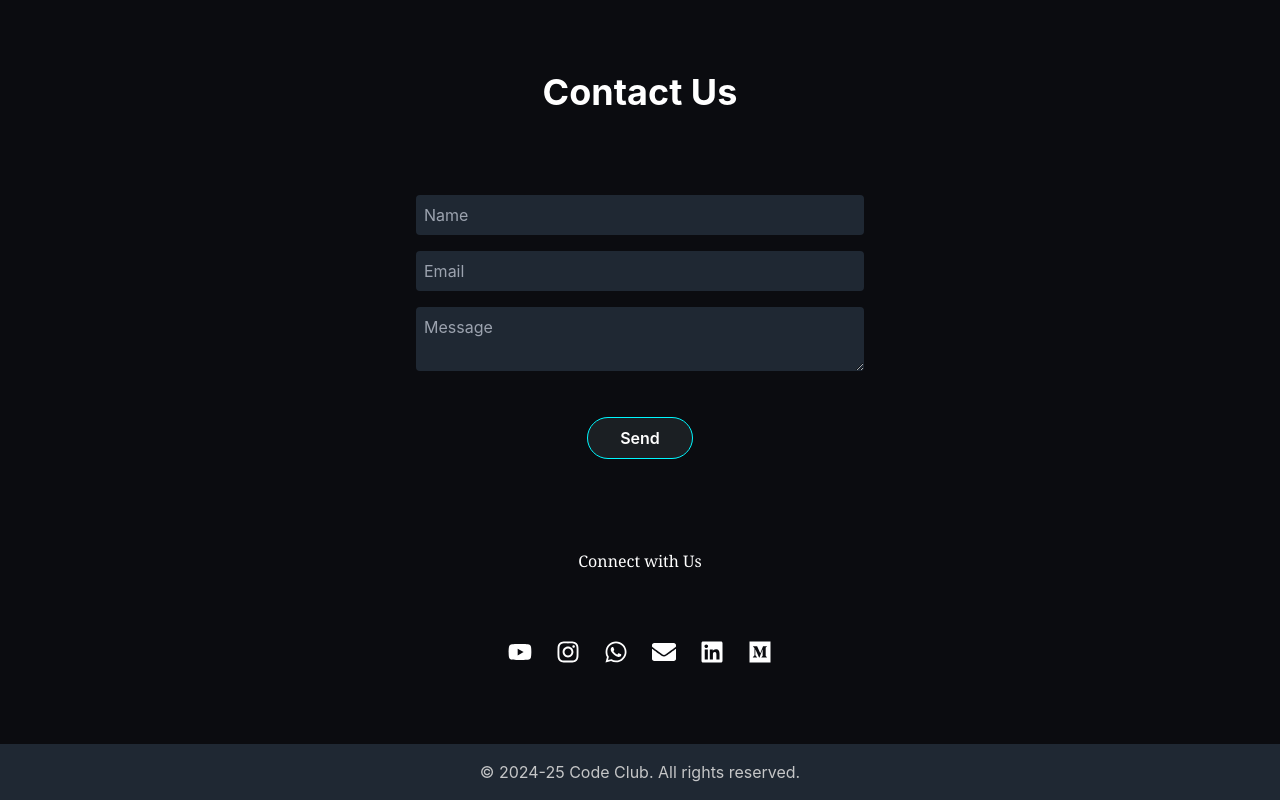
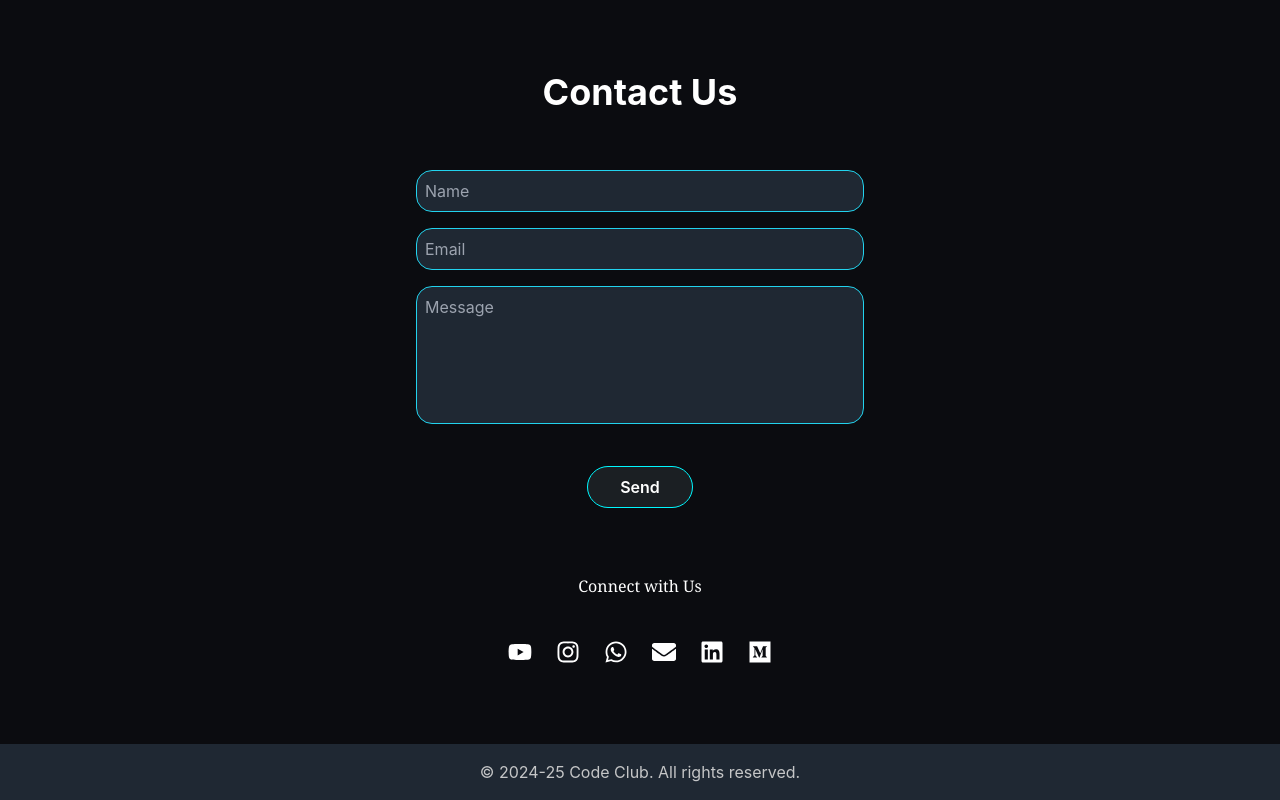
Before and after one commit to codeclubccoew/codeclubwebsite, a React (Create React App) app: page /team in a window 1280 px wide. Shown: the part 2931-3731 px from the top of the page. Built offline with nearby package versions, Linux system fonts and the light colour scheme.

Commit message:
justcontactpage

```diff
--- a/src/pages/Contact.js
+++ b/src/pages/Contact.js
@@ -1,24 +1,3 @@
-// import React from 'react';
-
-
-// const Contact = () => {
-//   return (
-//     <div className="min-h-screen bg-[#0B0C10] text-white p-8">
-//       <h1 className="text-4xl font-bold mb-8">Contact Us</h1>
-//       <form className="max-w-md mx-auto">
-//         <input type="text" placeholder="Name" className="w-full p-2 mb-4 bg-[#1F2833] rounded" />
-//         <input type="email" placeholder="Email" className="w-full p-2 mb-4 bg-[#1F2833] rounded" />
-//         <textarea placeholder="Message" className="w-full p-2 mb-4 bg-[#1F2833] rounded"></textarea>
-//         <button type="submit" className="bg-[#66FCF1] text-[#0B0C10] px-4 py-2 rounded">Send</button>
-//       </form>
-//     </div>
-//   );
-// };
-
-
-// export default Contact;
-
-
 import React, { useState } from "react";
 import { FaYoutube, FaInstagram, FaWhatsapp, FaEnvelope, FaLinkedin, FaMedium } from "react-icons/fa";
 import { IoCheckmarkCircleOutline } from "react-icons/io5"; // Success Icon
@@ -27,7 +6,12 @@ import { useEffect } from "react";
 
 
 
+
+
+
 import emailjs from "emailjs-com"; // Import EmailJS
+
+
 
 
 const Contact = () => {
@@ -35,6 +19,7 @@ const Contact = () => {
     // Scroll to top on page load
     window.scrollTo(0, 0);
   }, []);
+
 
   const [showModal, setShowModal] = useState(false);
   const [formData, setFormData] = useState({
@@ -44,14 +29,20 @@ const Contact = () => {
   });
 
 
+
+
   const handleChange = (e) => {
     setFormData({ ...formData, [e.target.name]: e.target.value });
   };
 
 
+
+
   const handleSubmit = (e) => {
     e.preventDefault(); // Prevents page refresh
     setShowModal(true); // Show modal
+
+
 
 
     emailjs
@@ -74,13 +65,19 @@ const Contact = () => {
   };
 
 
+
+
   return (
     <section id="contact">
       {/* <div className="min-h-screen bg-[#0B0C10] text-white px-4 py-12 flex flex-col items-center justify-center space-y-8"> */}
       <div className="min-h-[calc(100vh-80px)] w-full bg-[#0B0C10] text-white flex flex-col justify-between px-4 pt-12 pb-20 sm:px-6">
 
 
+
+
         <h1 className="text-3xl sm:text-4xl font-bold mb-8 text-center">Contact Us</h1>
+
+
 
 
         <form className="max-w-md mx-auto" onSubmit={handleSubmit}>
@@ -90,24 +87,33 @@ const Contact = () => {
             placeholder="Name"
             value={formData.user_name}
             onChange={handleChange}
-            className="w-full p-2 mb-4 bg-[#1F2833] rounded"
+            className="w-full p-2 mb-4 bg-[#1F2833] text-white rounded-2xl border border-cyan-400 focus:outline-none focus:ring-2 focus:ring-cyan-300 transition-all"
             required
           />
+
+
+
+
           <input
             type="email"
             name="user_email"
             placeholder="Email"
             value={formData.user_email}
             onChange={handleChange}
-            className="w-full p-2 mb-4 bg-[#1F2833] rounded"
+            className="w-full p-2 mb-4 bg-[#1F2833] text-white rounded-2xl border border-cyan-400 focus:outline-none focus:ring-2 focus:ring-cyan-300 transition-all"
             required
           />
+
+
+
+
           <textarea
             name="message"
             placeholder="Message"
             value={formData.message}
             onChange={handleChange}
-            className="w-full p-2 mb-4 bg-[#1F2833] rounded"
+            rows={5}
+            className="w-full p-2 mb-3 bg-[#1F2833] text-white rounded-2xl border border-cyan-400 focus:outline-none focus:ring-2 focus:ring-cyan-300 transition-all resize-none"
             required
           ></textarea>
           {/* <button type="submit" className="bg-[#66FCF1] text-[#0B0C10] px-4 py-2 rounded w-full">
@@ -128,16 +134,50 @@ const Contact = () => {
 
 
 
+
+
+
+
+
+
+
+
+
+
+
+
+
+
+
+
+
+
+
+
+
         </form>
 
 
+
+
         {showModal && (
-          <div className="fixed inset-0 flex items-center justify-center bg-black bg-opacity-50">
-            <div className="bg-[#1F2833] p-6 rounded-lg shadow-lg text-center w-80">
-              <IoCheckmarkCircleOutline className="text-[#66FCF1] text-5xl mx-auto mb-2" />
-              <h2 className="text-2xl font-bold text-white">Success!</h2>
-              <p className="text-gray-300">Message sent successfully!</p>
-              <button onClick={() => setShowModal(false)} className="mt-4 bg-[#66FCF1] text-[#0B0C10] px-4 py-2 rounded">
+          <div className="fixed inset-0 z-50 flex items-center justify-center bg-black bg-opacity-70 backdrop-blur-md px-4">
+            <div className="bg-gradient-to-br from-[#0B0C10] to-[#1F2833] p-6 rounded-2xl border border-[#66FCF1] shadow-[0_0_20px_#66FCF1] w-full max-w-xs text-center animate-fade-in font-[Georgia]">
+
+
+              <IoCheckmarkCircleOutline className="text-[#66FCF1] text-5xl mx-auto mb-4 drop-shadow-[0_0_8px_#66FCF1]" />
+
+
+              <h2 className="text-2xl font-bold text-white mb-2 tracking-wide">Success!</h2>
+
+
+              <p className="text-sm text-gray-300 mb-5">Message sent successfully.</p>
+
+
+              <button
+                onClick={() => setShowModal(false)}
+                className="bg-[#66FCF1] text-[#0B0C10] px-6 py-2 rounded-lg font-semibold hover:bg-[#45e3da] transition-all duration-200 shadow-[0_0_10px_#66FCF1] hover:shadow-[0_0_15px_#45e3da]"
+              >
                 OK
               </button>
             </div>
@@ -147,12 +187,24 @@ const Contact = () => {
 
 
 
+
+
+
+
+
+
+
+
+
+
         {/* Social Media Links */}
         {/* <p className="text-center">Connect with Us</p>
         <div className="flex justify-center space-x-6 mt-4"> */}
         <p className="text-center mt-10 font-[Georgia]">Connect with Us</p>
 
+
         <div className="flex justify-center space-x-6 mt-4">
+
 
           <a href="https://www.youtube.com/@codeclubccew6359" target="_blank" rel="noopener noreferrer" className="group inline-flex items-center focus:outline-none">
             <FaYoutube className="text-white text-2xl transition duration-300 group-hover:text-[#66FCF1] group-hover:drop-shadow-[0_0_8px_#66FCF1]" />
@@ -181,4 +233,8 @@ const Contact = () => {
 
 
 
+
+
+
+
 export default Contact;
```
